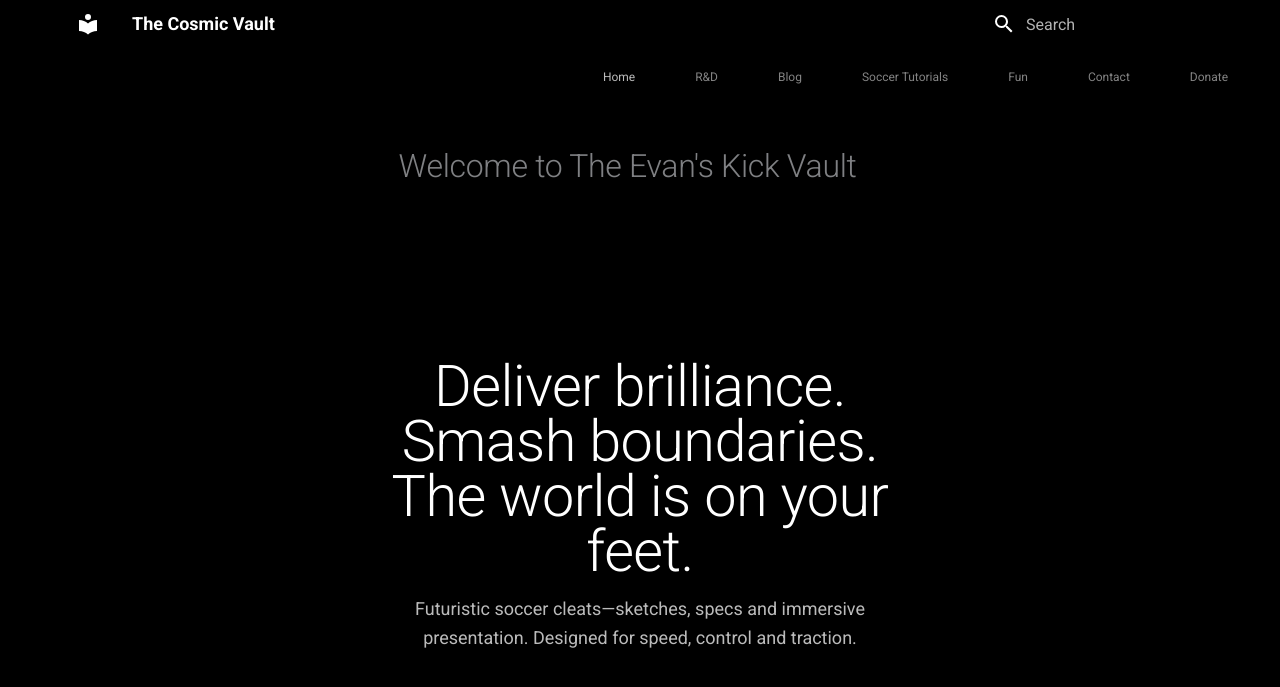
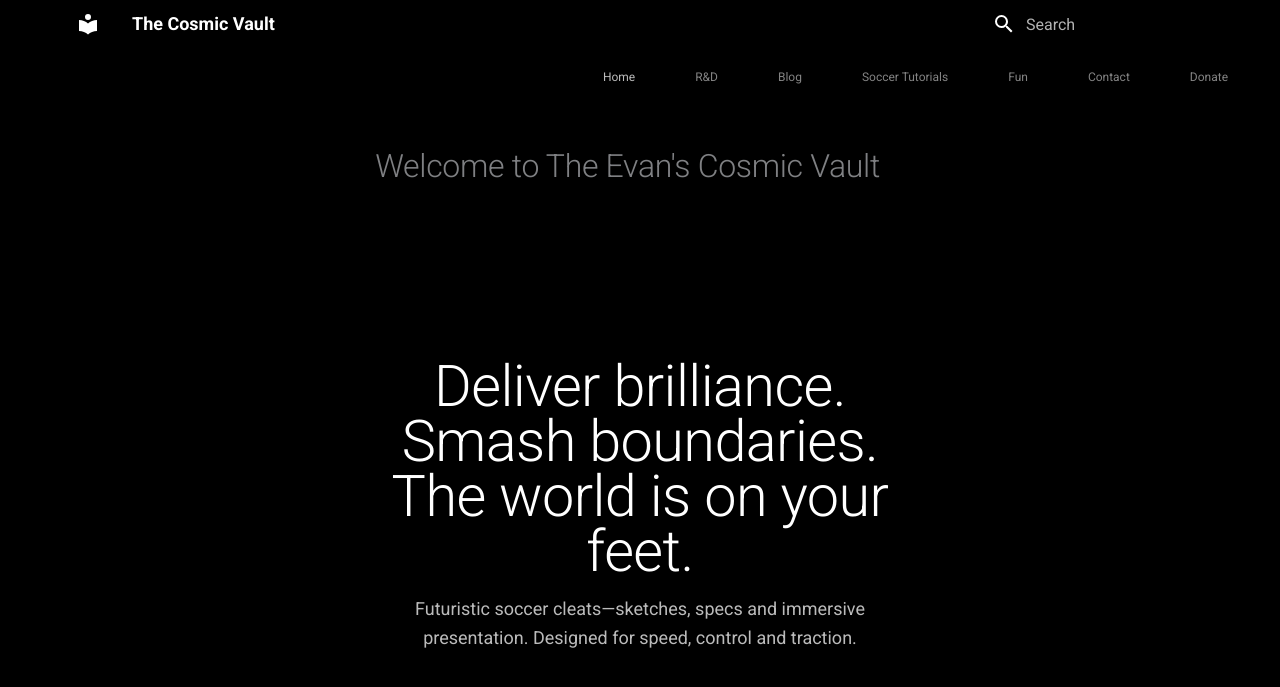
Before and after one commit to thekickvault/thekickvault.github.io, an MkDocs documentation site: the page built from mkdocs/index.md, in a window 1280 px wide and 900 px high, cut to the strip 0-814 px from the top of the window. Shown: the top 687 px of the strip. Built offline with MkDocs 1.6.1 and Material for MkDocs 9.7.7, drawn with Linux system fonts in a browser that asks for light colours.

Commit message:
Update index.md

```diff
--- a/mkdocs/index.md
+++ b/mkdocs/index.md
@@ -1,8 +1,8 @@
 ---
-title: The Kick Vault
+title: The Cosmic Vault
 ---
 
-# Welcome to The Evan's Kick Vault
+# Welcome to The Evan's Cosmic Vault
 
 <div style="display:grid;place-items:center;min-height:62vh;text-align:center;padding:32px;background:#000;">
   <div>
@@ -16,7 +16,7 @@
 </div>
 
 <div style="display:grid;place-items:center;padding:32px;background:#000;">
-  <img src="https://cdn.pixabay.com/photo/2016/11/29/09/16/athlete-1868632_1280.jpg" alt="Futuristic Soccer Cleat" style="width:400px;height:300px;object-fit:cover;border-radius:24px;box-shadow:0 20px 40px rgba(107,124,255,0.3);" />
+  <img src="./assets/images/furistic_cleats.png" alt="Futuristic Soccer Cleat" style="width:400px;height:300px;object-fit:cover;border-radius:24px;box-shadow:0 20px 40px rgba(107,124,255,0.3);" />
   <div style="margin-top:16px;color:#888;font-size:14px;">Concept render</div>
 </div>
 
```
